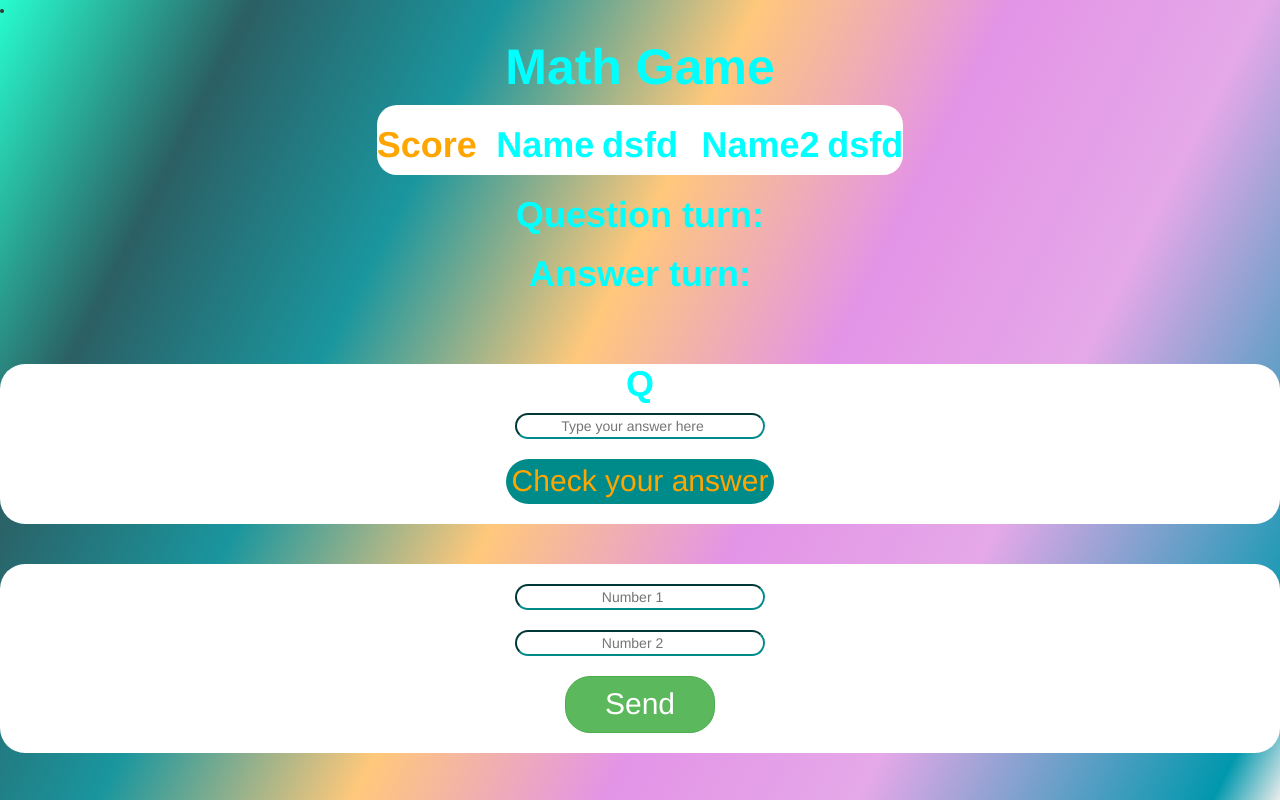
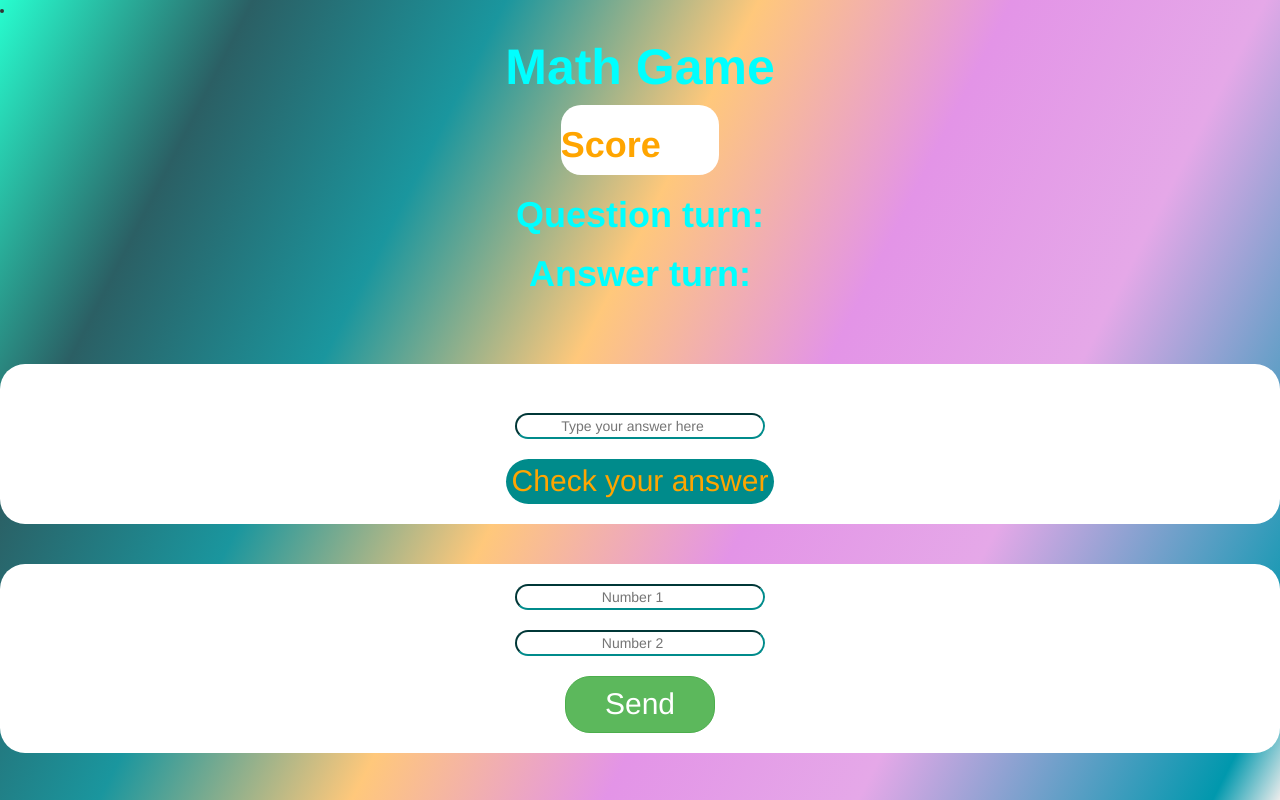
Before and after one commit to shivanshshourya4/cl-89-1-and-2pt, a plain HTML site: page game.html in a window 1280 px wide. Drawn offline with nearby package versions, Linux system fonts and the light colour scheme.

Commit message:
Update game.html

```diff
--- a/game.html
+++ b/game.html
@@ -17,9 +17,9 @@ background: linear-gradient(117deg, rgba(39,253,207,1) 0%, rgba(43,95,100,1) 15%
 <div style="background-color:white; text-align:center; display: inline-block; border-radius: 20px;">
 <h1 style="display: inline-block; color: orange; font-weight:700 ;">Score</h1>
 &nbsp;&nbsp;&nbsp;
-<h1 style="display: inline-block; color: aqua; font-weight:700 ;" id="player1_name">Name</h1>&nbsp;&nbsp;<h1 id="player1_score" style="display: inline-block; color: aqua; font-weight:700 ;">dsfd</h1>
+<h1 style="display: inline-block; color: aqua; font-weight:700 ;" id="player1_name"></h1>&nbsp;&nbsp;<h1 id="player1_score" style="display: inline-block; color: aqua; font-weight:700 ;"></h1>
 &nbsp;&nbsp;&nbsp;&nbsp;
-<h1 style="display: inline-block; color: aqua; font-weight: 700;" id="player2_name">Name2</h1>&nbsp;&nbsp;<h1 id="player2_score" style="display: inline-block; color: aqua; font-weight:700 ;">dsfd</h1>
+<h1 style="display: inline-block; color: aqua; font-weight: 700;" id="player2_name"></h1>&nbsp;&nbsp;<h1 id="player2_score" style="display: inline-block; color: aqua; font-weight:700 ;"></h1>
 </div>
 </center>
 <section id="QandA_t" >
@@ -35,7 +35,7 @@ background: linear-gradient(117deg, rgba(39,253,207,1) 0%, rgba(43,95,100,1) 15%
 <br><br>
 <center>
 <div id="Ans_sec" style="background-color: white; border-radius: 25px; border-top: darkcyan; padding-left: 250px; padding-right: 250px;">
-<h1 id="question_h1" style=" color: aqua; font-weight:700 ;">Q</h1>
+<h1 id="question_h1" style=" color: aqua; font-weight:700 ;">&nbsp</h1>
 <input type="number" id="answer_input" placeholder="Type your answer here" style="border-radius:25px; width:250px; border-color: darkcyan; text-align: center;  ">
 <br><br>
 <button id="check_button" onclick="check();" style="border-radius:25px; border: hidden; background-color: darkcyan; color: orange; font-size: 30px;">Check your answer</button>
```
